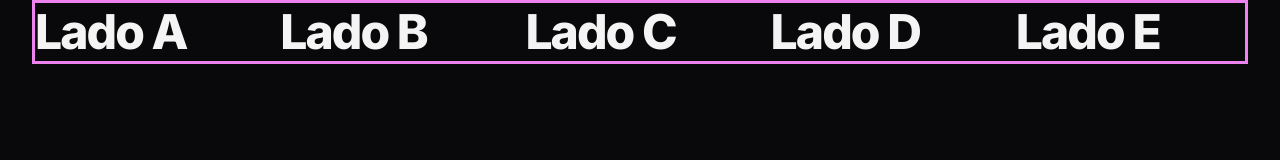
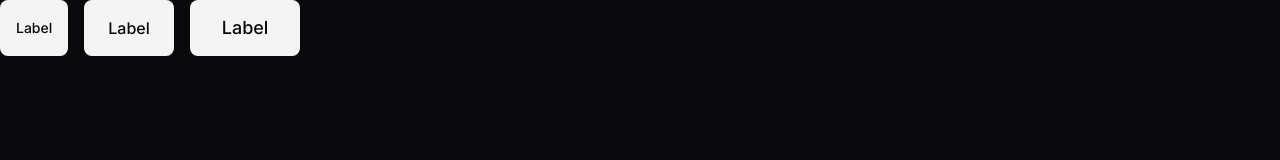
Before and after one commit to jotadagostin/zingen, a plain HTML site: page index.html in a window 1280 px wide. Drawn offline with Linux system fonts and the light colour scheme.

Commit message:
css update
new component: css button style

```diff
--- a/index.html
+++ b/index.html
@@ -13,14 +13,10 @@
     />
   </head>
   <body>
-    <header>
-      <div class="container even-columns">
-        <h2>Lado A</h2>
-        <h2>Lado B</h2>
-        <h2>Lado C</h2>
-        <h2>Lado D</h2>
-        <h2>Lado E</h2>
-      </div>
-    </header>
+    <div class="flex gap-1">
+      <a href="#" class="btn btn-sm">Label</a>
+      <a href="#" class="btn btn-md">Label</a>
+      <button class="btn btn-lg">Label</button>
+    </div>
   </body>
 </html>
--- /dev/null
+++ b/styles/button.css
@@ -0,0 +1,39 @@
+.btn {
+  --btn-bg-color: var(--text-color-primary);
+  --btn-color: var(--bg-color);
+  border: 0;
+  background-color: transparent;
+  display: flex;
+  justify-content: center;
+  align-items: center;
+  width: fit-content;
+  border-radius: 0.5rem;
+  font: var(--fw-md) var(--fs-base) / 1.5rem var(--ff-sans);
+  cursor: pointer;
+  background: var(--btn-bg-color);
+  color: var(--btn-color);
+}
+
+.btn:hover {
+  --btn-bg-color: linear-gradient(
+    90deg,
+    var(--brand-color-secondary) 0%,
+    var(--brand-color-primary) 100%
+  );
+  --btn-color: var(--surface-color);
+}
+
+.btn-sm {
+  padding: 0.5rem 1rem;
+  font-size: var(--fs-sm);
+}
+
+.btn-md {
+  padding: 0.75rem 1.5rem;
+  font-size: var(--fs-base);
+}
+
+.btn-lg {
+  padding: 1rem 2rem;
+  font-size: 1.125rem;
+}
--- a/styles/index.css
+++ b/styles/index.css
@@ -1,2 +1,3 @@
 @import url(global.css);
 @import url(utility.css);
+@import url(button.css);
--- a/styles/utility.css
+++ b/styles/utility.css
@@ -30,6 +30,18 @@
   gap: 1rem;
 }
 
+.flex {
+  display: flex;
+}
+
+.gap-1 {
+  gap: 1rem;
+}
+
+.grid {
+  display: grid;
+}
+
 @media (width >= 80em) {
   .container {
     --max-width: 80rem;
```
